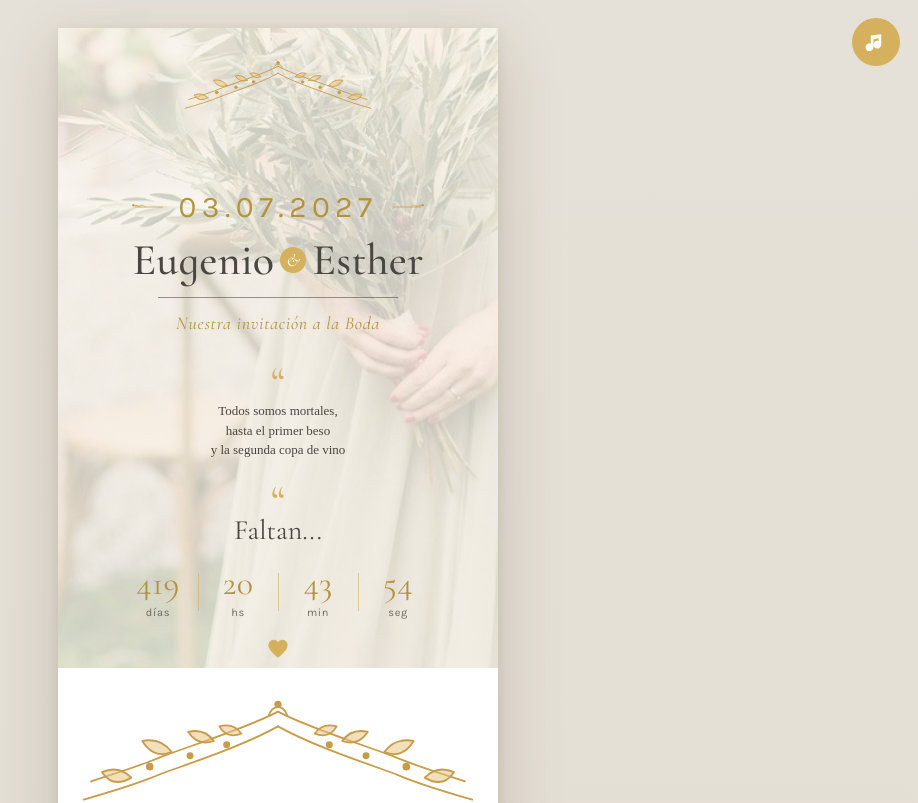
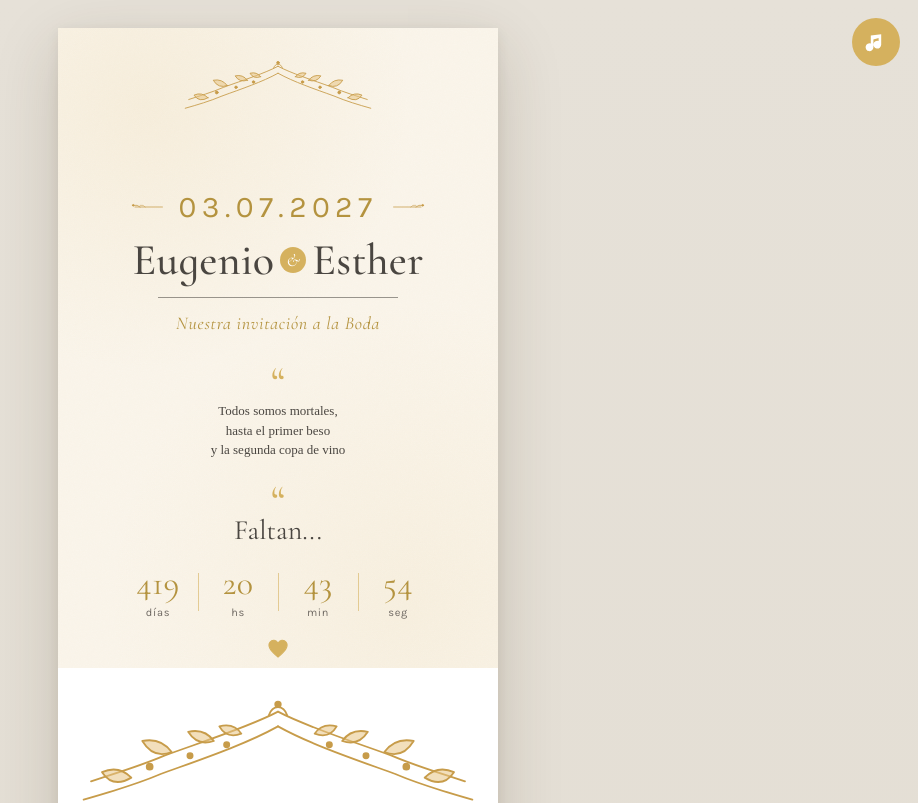
Before and after one commit to YerayCastillo13/BodaEugenioEsther, a React (Vite) app: page / in a window 1280 px wide. Shown: the top 803 px of the page, without its empty margins (362-1280 px from the left). Built offline with nearby package versions, Linux system fonts and the light colour scheme; a web font is replaced by a local one.

Commit message:
Nuevo parallax

```diff
--- a/App.jsx
+++ b/App.jsx
@@ -404,12 +404,15 @@ function Invitation() {
 
   return (
     <div className="invite">
+
+<div
+            className="hero-bg"
+          />
+
       {/* ======= HERO ======= */}
       <section className="hero">
 
-        <div
-            className="hero-bg"
-          />
+
 
         <audio
           ref={audioRef}
```
